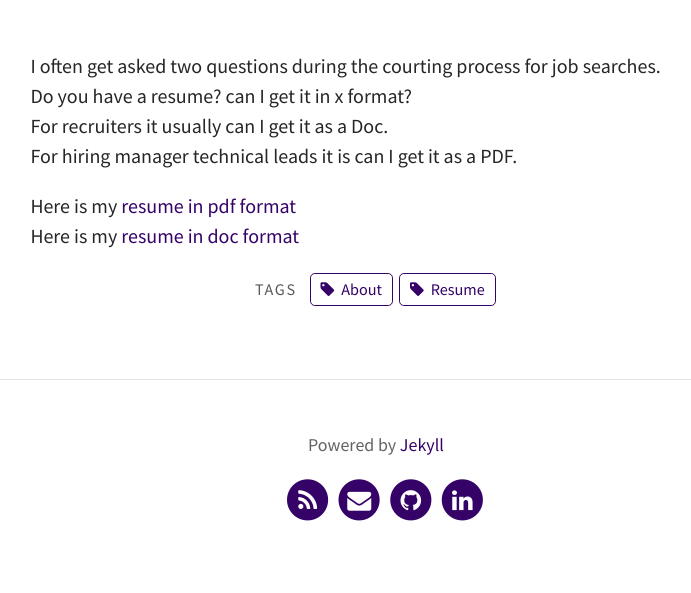
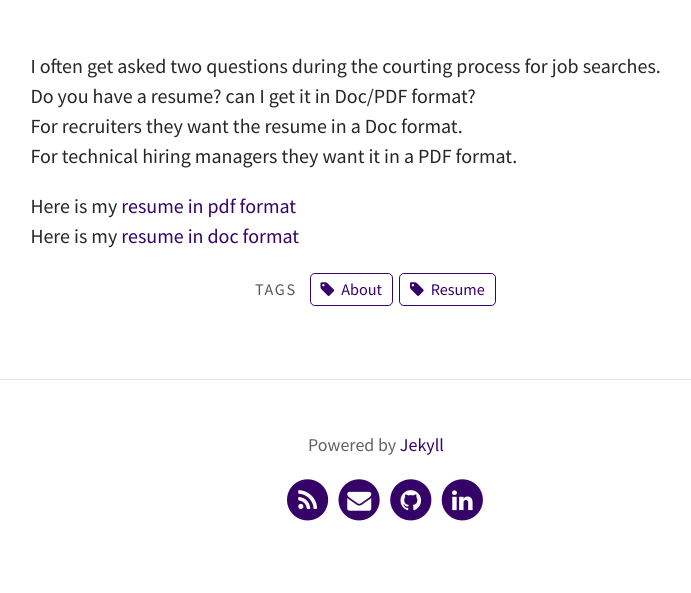
Before and after one commit to ArEnSc/arensc.github.io, a Jekyll site: the page built from pages/resume.md, in a window 1280 px wide. Shown: the part 350-943 px from the top of the page, without its empty margins (264-955 px from the left). Built offline with Jekyll 4.4.1, drawn with Linux system fonts in a browser that asks for light colours.

Commit message:
Fixed typos in resume

```diff
--- a/pages/resume.md
+++ b/pages/resume.md
@@ -7,9 +7,9 @@ tags: [About, Resume]
 ---
 
 I often get asked two questions during the courting process for job searches. <br>
-Do you have a resume? can I get it in x format? <br>
-For recruiters it usually can I get it as a Doc. <br>
-For hiring manager technical leads it is can I get it as a PDF.<br>
+Do you have a resume? can I get it in Doc/PDF format? <br>
+For recruiters they want the resume in a Doc format. <br>
+For technical hiring managers they want it in a PDF format.<br>
 
 Here is my [resume in pdf format]({{ site.url }}/download/michael-chung-resume.pdf) <br>
 Here is my [resume in doc format]({{ site.url }}/download/michael-chung-resume.docx) <br>
```
